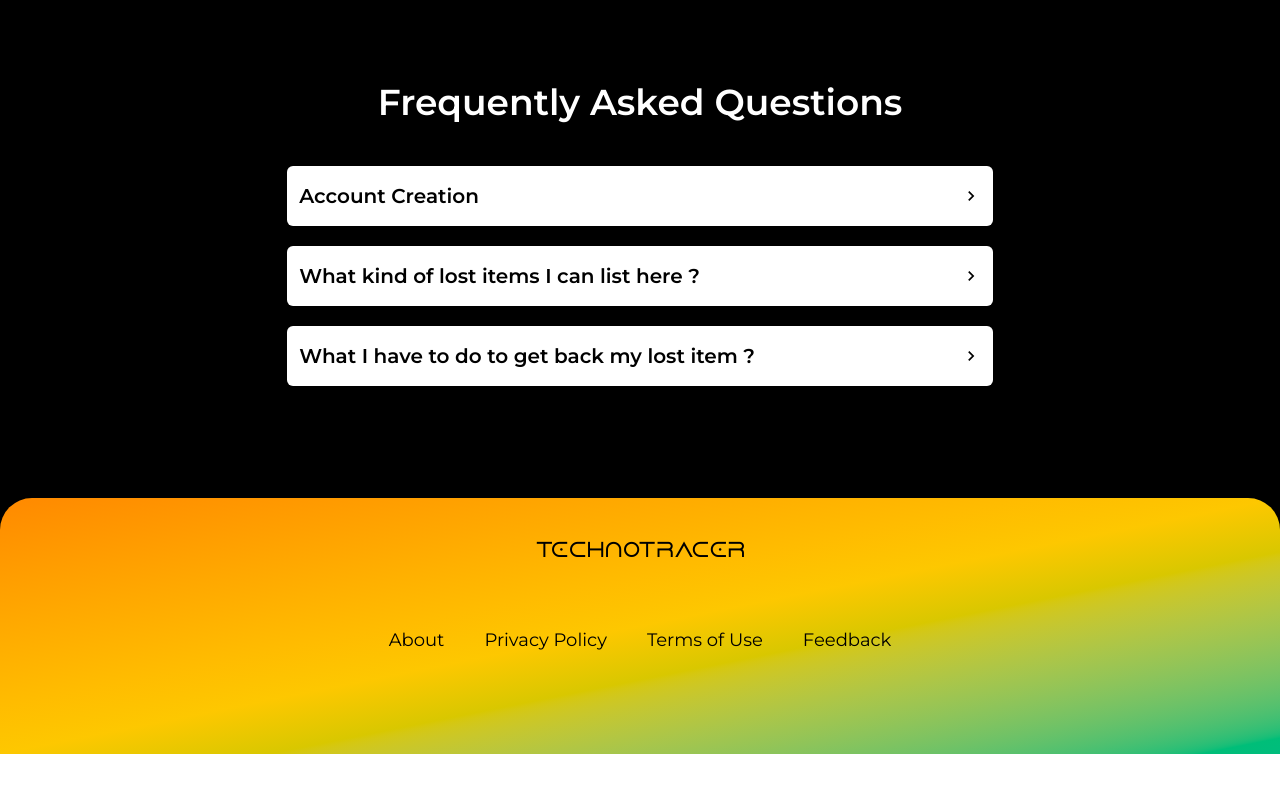
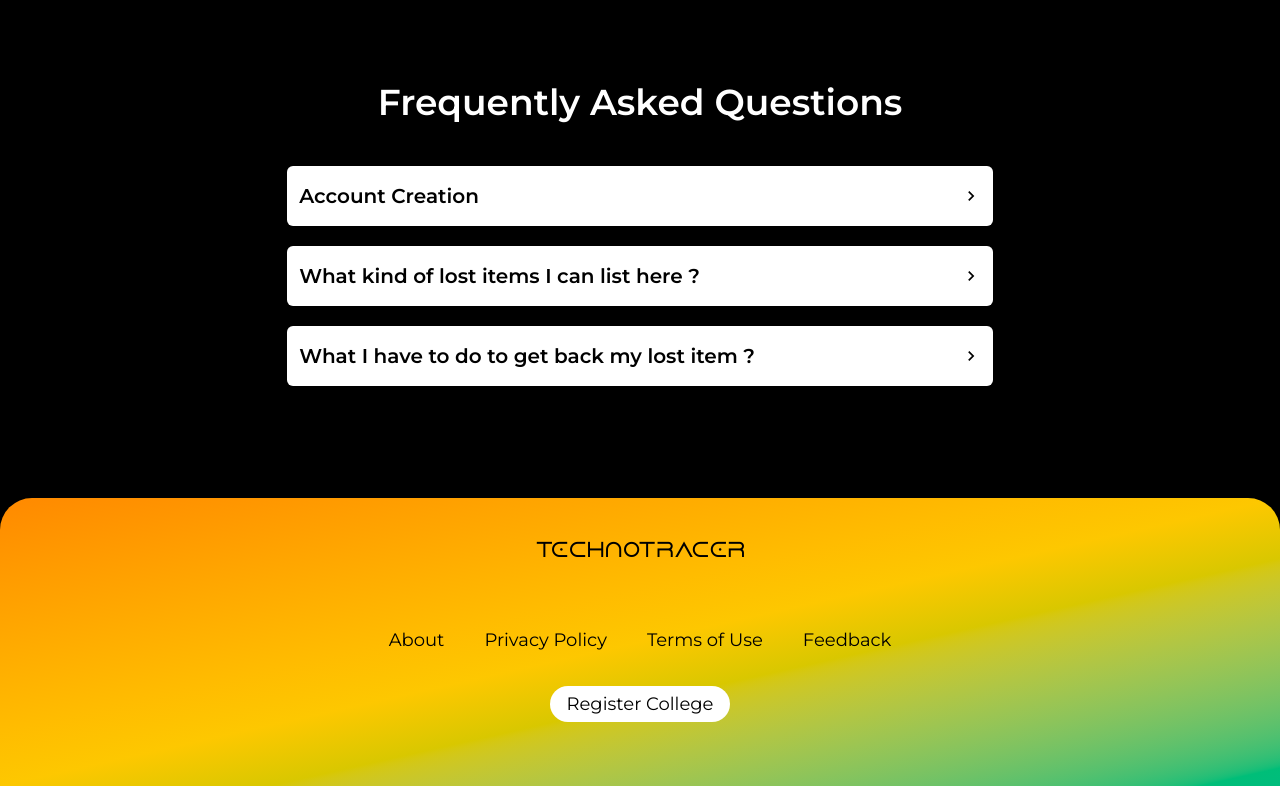
Before and after one commit to isudiptodas/TechnoTracer, a React (Vite) app in the folder frontend/: page / in a window 1280 px wide. Shown: the part 790-1576 px from the top of the page. Before the commit the page ends 1544 px from the top, so only its background shows below. Built offline with nearby package versions, Linux system fonts and the light colour scheme; what tailwindcss-motion would draw is missing.

Commit message:
Updated footer component

```diff
--- a/frontend/src/components/Footer.jsx
+++ b/frontend/src/components/Footer.jsx
@@ -3,7 +3,7 @@ import { Link } from "react-router-dom"
 function Footer() {
     return (
         <>
-            <div className="w-full rounded-t-4xl h-64 z-10 flex flex-col justify-start items-center py-5 px-4 bg-gradient-to-br from-orange-400 via-yellow-400 to-emerald-500">
+            <div className="w-full rounded-t-4xl h-72 z-10 flex flex-col justify-start items-center py-5 px-4 bg-gradient-to-br from-orange-400 via-yellow-400 to-emerald-500">
                 <h1 className="w-full flex justify-center items-center md:py-5 z-30 text-black font-bold font-DuneRise text-[10px] md:text-sm xl:text-lg">TECHNOTRACER</h1>
 
                 <div className="w-full mt-10 flex flex-col justify-center items-center gap-2 lg:gap-10 md:flex-row">
@@ -12,6 +12,8 @@ function Footer() {
                     <Link to='/terms' className="font-Montserrat text-sm xl:text-lg hover:font-semibold cursor-pointer hover:scale-110 duration-200 ease-in-out">Terms of Use</Link>
                     <Link to='/feedback' className="font-Montserrat text-sm xl:text-lg hover:font-semibold cursor-pointer hover:scale-110 duration-200 ease-in-out">Feedback</Link>
                 </div>
+                <Link to='/register/college' className=" mt-5 lg:mt-8 font-Montserrat bg-white text-black px-4 py-1 rounded-full text-sm xl:text-lg hover:font-semibold cursor-pointer hover:scale-95 duration-200 ease-in-out">Register College</Link>
+
             </div>
         </>
     )
```
